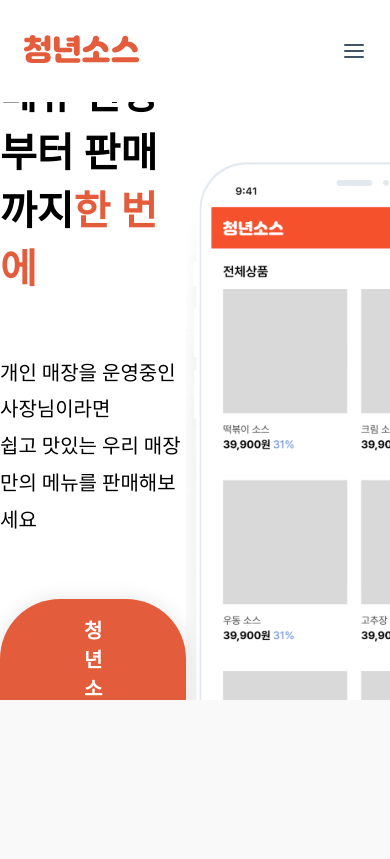
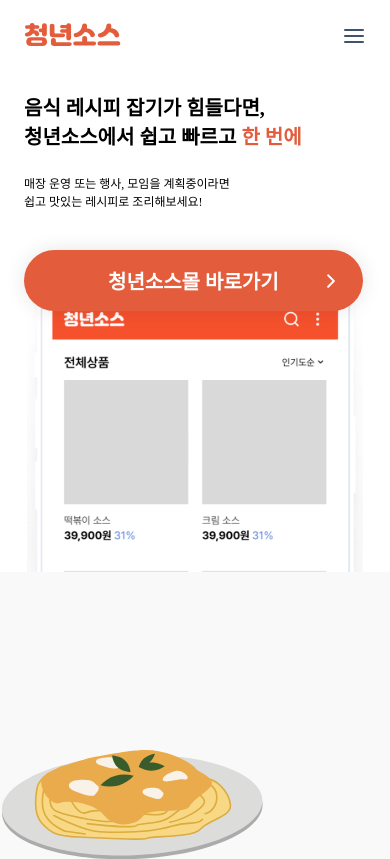
Before and after one commit to hojkim77/Reboot-FE, a Next.js app: page / in a window 390 px wide. Shown: the top 859 px of the page. Built offline with nearby package versions, Linux system fonts and the light colour scheme.

Commit message:
mobile 테스트

```diff
--- a/components/layouts/Header.module.scss
+++ b/components/layouts/Header.module.scss
@@ -15,7 +15,10 @@
     display: flex;
     justify-content: space-between;
     align-items: center;
-
+    .logo {
+      width: 116px;
+      height: 28px;
+    }
     .info {
       padding-bottom: 0.5rem;
       font-weight: 300;
@@ -63,10 +66,14 @@
 
 @media (max-width: 767px) {
   .header {
-    height: 6.4rem;
+    height: 72px;
 
     .content {
       padding: 0 24px 0 24px;
+      .logo {
+        width: 98px;
+        height: 23px;
+      }
       .menu_icon {
         display: flex;
         margin-left: auto;
--- a/components/layouts/Header.tsx
+++ b/components/layouts/Header.tsx
@@ -70,8 +70,14 @@ const Header: NextPage<Props> = ({ white, menu, className }) => {
   return (
     <Section id="header" className={newClassName}>
       <Contents className={styles.content}>
-        <Link href="/" passHref className={styles.logo}>
-          <Image src="/images/logo.svg" alt="logo" width={116} height={28} />
+        <Link href="/" passHref>
+          <Image
+            src="/images/logo.svg"
+            alt="logo"
+            className={styles.logo}
+            width={0} // default
+            height={0} // default
+          />
         </Link>
 
         <div className={styles.menu_icon} onClick={menuToggle}>
--- a/pages/index.tsx
+++ b/pages/index.tsx
@@ -25,15 +25,15 @@ const Home: NextPage = ({}) => {
           <Contents className={styles.content}>
             <div className={styles.text_container}>
               <div className={styles.text_main}>
-                새로운 메뉴 개발이 어렵다면,
+                음식 레시피 잡기가 힘들다면,
                 <br />
-                메뉴 선정부터 판매까지
-                <span style={{ color: "#E35D3C" }}>한 번에</span>
+                청년소스에서 쉽고 빠르고
+                <span style={{ color: "#E35D3C" }}> 한 번에</span>
               </div>
               <div className={styles.text_sub}>
-                개인 매장을 운영중인 사장님이라면
+                매장 운영 또는 행사, 모임을 계획중이라면
                 <br />
-                쉽고 맛있는 우리 매장만의 메뉴를 판매해보세요
+                쉽고 맛있는 레시피로 조리해보세요!
               </div>
               <div className={styles.btn_compare} ref={ctaRef}>
                 <SmartStoreBtn text="청년소스몰 바로가기" />
--- a/styles/Home.module.scss
+++ b/styles/Home.module.scss
@@ -164,3 +164,175 @@
     background-color: #f9f9f9;
   }
 }
+
+@media (max-width: 767px) {
+  .text_main {
+    font-weight: 700;
+    font-size: 20px;
+    line-height: normal;
+  }
+
+  .text_sub {
+    font-weight: 400;
+    font-size: 12px;
+    line-height: normal;
+  }
+
+  .text_tiny {
+    font-weight: 300;
+    font-size: 1.1rem;
+    line-height: 1.4rem;
+    color: var(--text-tiny);
+  }
+
+  .main {
+    margin-top: 72px;
+  }
+  .section_1 {
+    height: 500px;
+    //? for test
+    //border: 1px solid black;
+    .content {
+      flex-direction: column;
+      .text_container {
+        align-self: baseline;
+        margin-top: 20px;
+        margin-left: 24px;
+        .text_main {
+          text-align: left;
+          margin-bottom: 24px;
+        }
+
+        .text_sub {
+          text-align: left;
+          margin-bottom: 40px;
+        }
+
+        .btn_compare {
+          position: absolute;
+          text-align: left;
+          margin-top: 0px;
+          margin-bottom: auto;
+          z-index: 1;
+        }
+      }
+
+      .img_landing_1 {
+        align-self: center;
+        padding-top: 0px;
+        margin-right: 0px;
+        //?  section2에 가려져야함.
+        z-index: -1;
+      }
+    }
+  }
+
+  .section_2 {
+    height: 620px;
+    background-color: #f9f9f9;
+
+    .content {
+      z-index: 1;
+      background-color: #f9f9f9;
+      .text_main {
+        align-self: end;
+        text-align: right;
+        margin-top: 200px;
+        margin-bottom: 60px;
+      }
+
+      .text_sub {
+        align-self: end;
+        text-align: right;
+      }
+    }
+
+    .img_landing_2 {
+      //? 오른쪽 텍스트가 밀려서 width를 줄어야했음. (왜 밀리는지 ?)
+      width: min-content;
+      margin-top: 160px;
+    }
+  }
+  .section_3 {
+    height: 620px;
+
+    .content {
+      padding: 79px 0 0 0;
+
+      .text_main {
+        text-align: left;
+        margin-top: 120px;
+        margin-bottom: 4.6rem;
+      }
+
+      .text_sub {
+        text-align: left;
+      }
+    }
+
+    .img_landing_3 {
+      display: flex;
+      flex-direction: column;
+      margin-top: 55px;
+      .text {
+        margin-top: 20px;
+        text-align: center;
+        color: #e35d3c;
+        font-size: 32px;
+        font-weight: 600;
+      }
+    }
+  }
+  .section_4 {
+    height: 620px;
+    background-color: #f9f9f9;
+
+    .content {
+      background-color: #f9f9f9;
+      .text_main {
+        align-self: end;
+        text-align: right;
+        margin-top: 200px;
+        margin-bottom: 60px;
+      }
+
+      .text_sub {
+        align-self: end;
+        text-align: right;
+      }
+    }
+
+    .img_landing_4 {
+      margin-top: 144px;
+    }
+  }
+
+  .section_5 {
+    height: 620px;
+
+    .content {
+      .text_main {
+        text-align: left;
+        margin-top: 200px;
+        margin-bottom: 60px;
+      }
+
+      .text_sub {
+        text-align: left;
+      }
+    }
+
+    .img_landing_5 {
+      //? 왼쪽 텍스트가 밀려서 width를 줄어야했음. (왜 밀리는지 ?)
+      width: min-content;
+      align-self: center;
+    }
+  }
+  .section_6 {
+    height: 620px;
+    background-color: #f9f9f9;
+    .content {
+      background-color: #f9f9f9;
+    }
+  }
+}
```
